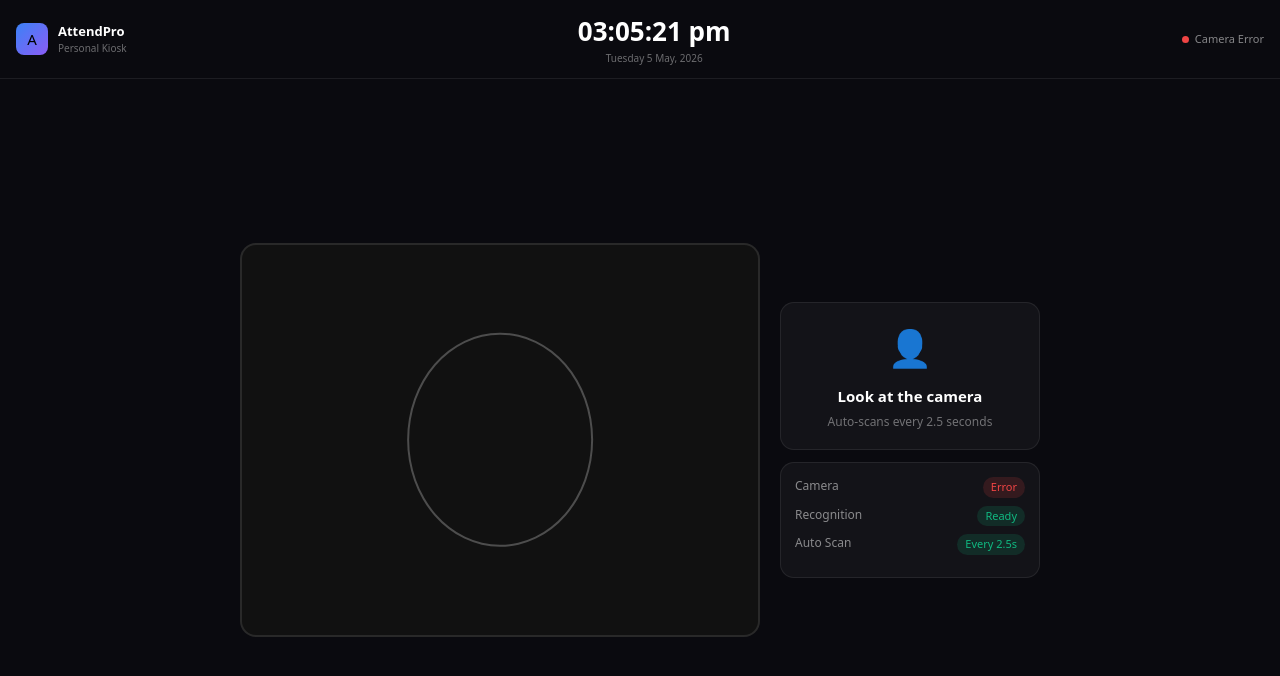
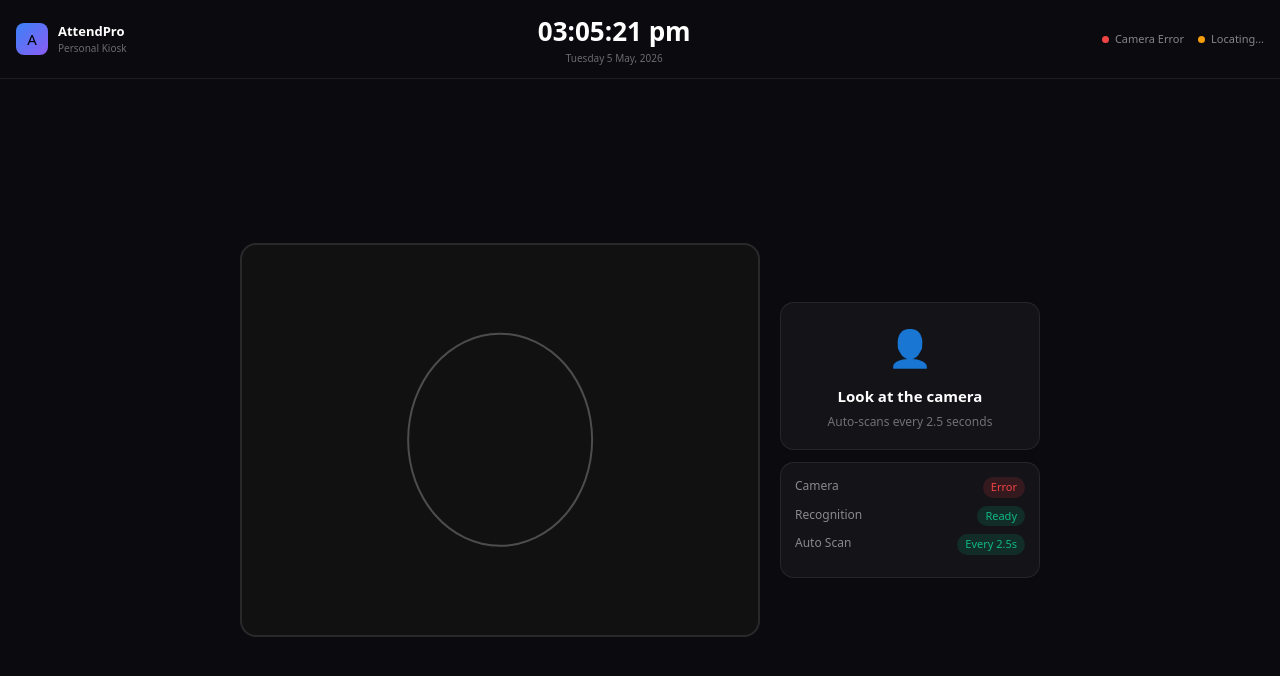
Before and after one commit to kuntald1/AttendPro, a React (Vite) app in the folder frontend/: page /my-kiosk in a window 1280 px wide. Shown: the top 676 px of the page. Built offline with nearby package versions, Linux system fonts and the light colour scheme; no server answers.

Commit message:
Fix personal kiosk: actually capture GPS coords instead of sending null, add location status UI

```diff
--- a/frontend/src/pages/PersonalKiosk.jsx
+++ b/frontend/src/pages/PersonalKiosk.jsx
@@ -15,6 +15,31 @@ export default function PersonalKiosk() {
   const [currentTime, setCurrentTime] = useState(new Date())
   const [lastScan, setLastScan] = useState(null)
   const [scanMessage, setScanMessage] = useState('')
+  const [coords, setCoords] = useState(null)
+  const [locationError, setLocationError] = useState('')
+
+  useEffect(() => {
+    if (!navigator.geolocation) {
+      setLocationError('Your browser does not support location access. Attendance may be rejected if this office requires it.')
+      return
+    }
+    const watchId = navigator.geolocation.watchPosition(
+      (pos) => {
+        setCoords({ lat: pos.coords.latitude, lng: pos.coords.longitude })
+        setLocationError('')
+      },
+      (err) => {
+        setCoords(null)
+        if (err.code === err.PERMISSION_DENIED) {
+          setLocationError('Location access denied. Please allow location permission in your browser and reload this page.')
+        } else {
+          setLocationError('Could not get your location. Please check your GPS/network and try again.')
+        }
+      },
+      { enableHighAccuracy: true, timeout: 10000, maximumAge: 15000 }
+    )
+    return () => navigator.geolocation.clearWatch(watchId)
+  }, [])
 
   useEffect(() => {
     const t = setInterval(() => setCurrentTime(new Date()), 1000)
@@ -49,7 +74,7 @@ export default function PersonalKiosk() {
       canvas.height = videoRef.current.videoHeight
       canvas.getContext('2d').drawImage(videoRef.current, 0, 0)
       const image = canvas.toDataURL('image/jpeg', 0.8)
-      const res = await attendanceAPI.recognizePersonal(image, null, null)
+      const res = await attendanceAPI.recognizePersonal(image, coords?.lat ?? null, coords?.lng ?? null)
       const data = res.data
       if (data.success) {
         setResult(data); setScanMessage('')
@@ -66,7 +91,7 @@ export default function PersonalKiosk() {
         resetRef.current = setTimeout(() => setScanMessage(''), 3000)
       }
     } catch {} finally { setScanning(false) }
-  }, [scanning])
+  }, [scanning, coords])
 
   useEffect(() => {
     if (cameraReady) intervalRef.current = setInterval(captureAndRecognize, SCAN_INTERVAL)
@@ -126,11 +151,23 @@ export default function PersonalKiosk() {
           <p style={{ color: 'white', fontSize: 'clamp(16px, 3vw, 26px)', fontWeight: 700, margin: 0 }}>{timeStr}</p>
           <p style={{ color: 'rgba(255,255,255,0.4)', fontSize: 10, margin: 0 }}>{dateStr}</p>
         </div>
-        <div style={{ display: 'flex', alignItems: 'center', gap: 6 }}>
-          <div style={{ width: 7, height: 7, borderRadius: '50%', background: cameraReady ? '#10b981' : '#ef4444' }} />
-          <span style={{ color: 'rgba(255,255,255,0.5)', fontSize: 11 }}>{cameraReady ? 'Camera Active' : 'Camera Error'}</span>
+        <div style={{ display: 'flex', alignItems: 'center', gap: 14 }}>
+          <div style={{ display: 'flex', alignItems: 'center', gap: 6 }}>
+            <div style={{ width: 7, height: 7, borderRadius: '50%', background: cameraReady ? '#10b981' : '#ef4444' }} />
+            <span style={{ color: 'rgba(255,255,255,0.5)', fontSize: 11 }}>{cameraReady ? 'Camera Active' : 'Camera Error'}</span>
+          </div>
+          <div style={{ display: 'flex', alignItems: 'center', gap: 6 }}>
+            <div style={{ width: 7, height: 7, borderRadius: '50%', background: coords ? '#10b981' : '#f59e0b' }} />
+            <span style={{ color: 'rgba(255,255,255,0.5)', fontSize: 11 }}>{coords ? 'Location Locked' : 'Locating…'}</span>
+          </div>
         </div>
       </div>
+
+      {locationError && (
+        <div style={{ background: '#7f1d1d', color: '#fca5a5', fontSize: 12, textAlign: 'center', padding: '8px 16px', borderBottom: '1px solid rgba(255,255,255,0.08)' }}>
+          ⚠ {locationError}
+        </div>
+      )}
 
       {/* Main - responsive flex-wrap */}
       <div style={{ flex: 1, display: 'flex', flexWrap: 'wrap', alignItems: 'center', justifyContent: 'center', gap: 20, padding: '16px', overflow: 'auto' }}>
```
